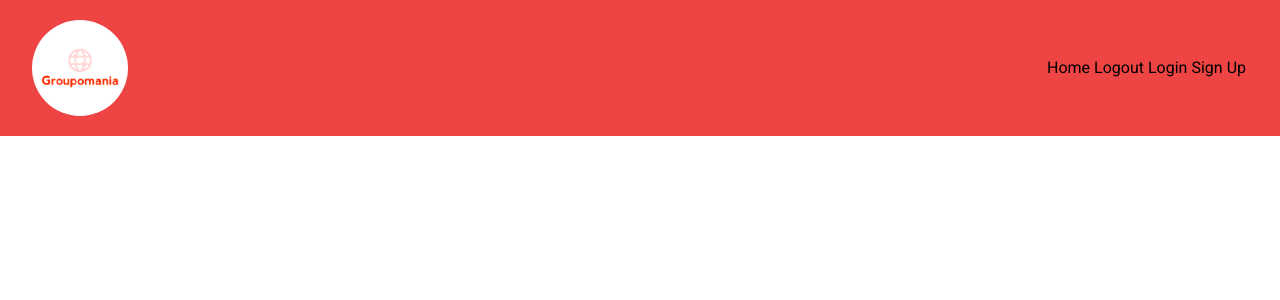
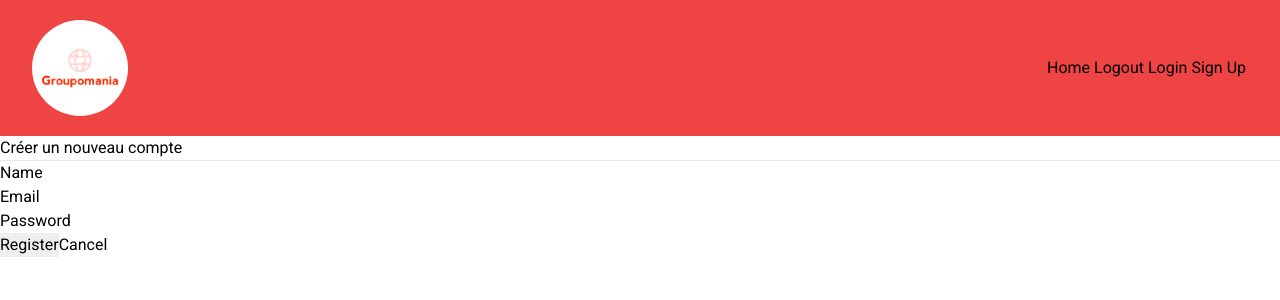
Before and after one commit to Dark-uld/p7-groupo, a Nuxt app: page /signup in a window 1280 px wide. Shown: the top 300 px of the page. Built offline with nearby package versions, Linux system fonts and the light colour scheme.

Commit message:
ajout de nouvelles pages + model pour base de donnée

```diff
--- /dev/null
+++ b/pages/login.vue
@@ -0,0 +1,45 @@
+<template>
+  <div>
+    <h1>Se connecter</h1>
+    <hr>
+
+
+
+    <div class="">
+      <div class="">
+        <form action=""
+          method="post"
+          >
+
+          <div class="">
+            <label for="">Email</label>
+            <input type="text" class=""
+              :class="{ 'is-invalid': errors && errors.email }"
+              v-model="email">
+
+          </div>
+
+          <div class="">
+            <label for="">Password</label>
+            <input type="password" class=""
+              :class="{ 'is-invalid': errors && errors.password }"
+              v-model="password">
+
+          </div>
+
+
+
+          <input type="submit" value="Login" class="">
+          <nuxt-link to="/" class="">Cancel</nuxt-link>
+
+        </form>
+      </div>
+    </div>
+  </div>
+</template>
+
+<script>
+export default {
+
+}
+</script>
--- /dev/null
+++ b/pages/logout.vue
@@ -0,0 +1,14 @@
+<template>
+  <div>
+    <h1>Logging out</h1>
+    <hr>
+
+    <p>Please wait...</p>
+  </div>
+</template>
+
+<script>
+export default {
+
+}
+</script>
--- /dev/null
+++ b/pages/signup.vue
@@ -0,0 +1,49 @@
+<template>
+  <div>
+    <h1>Créer un nouveau compte</h1>
+    <hr>
+
+    <div >
+      <div >
+        <form action=""
+          method="post"
+          >
+
+          <div >
+            <label for="">Name</label>
+            <input type="text" class="form-control"
+              :class="{ 'is-invalid': errors && errors.name }"
+              v-model="name">
+
+          </div>
+
+          <div >
+            <label for="">Email</label>
+            <input type="text"
+              :class="{ 'is-invalid': errors && errors.email }"
+              v-model="email">
+
+          </div>
+
+          <div >
+            <label for="">Password</label>
+            <input type="password" class="form-control"
+              :class="{ 'is-invalid': errors && errors.password }"
+              v-model="password">
+
+          </div>
+
+          <input type="submit" value="Register">
+          <nuxt-link to="/" >Cancel</nuxt-link>
+
+        </form>
+      </div>
+    </div>
+  </div>
+</template>
+
+<script>
+export default {
+
+}
+</script>
```
Also changed, not shown: 1 other file (tests, documents, lock files or other folders).
